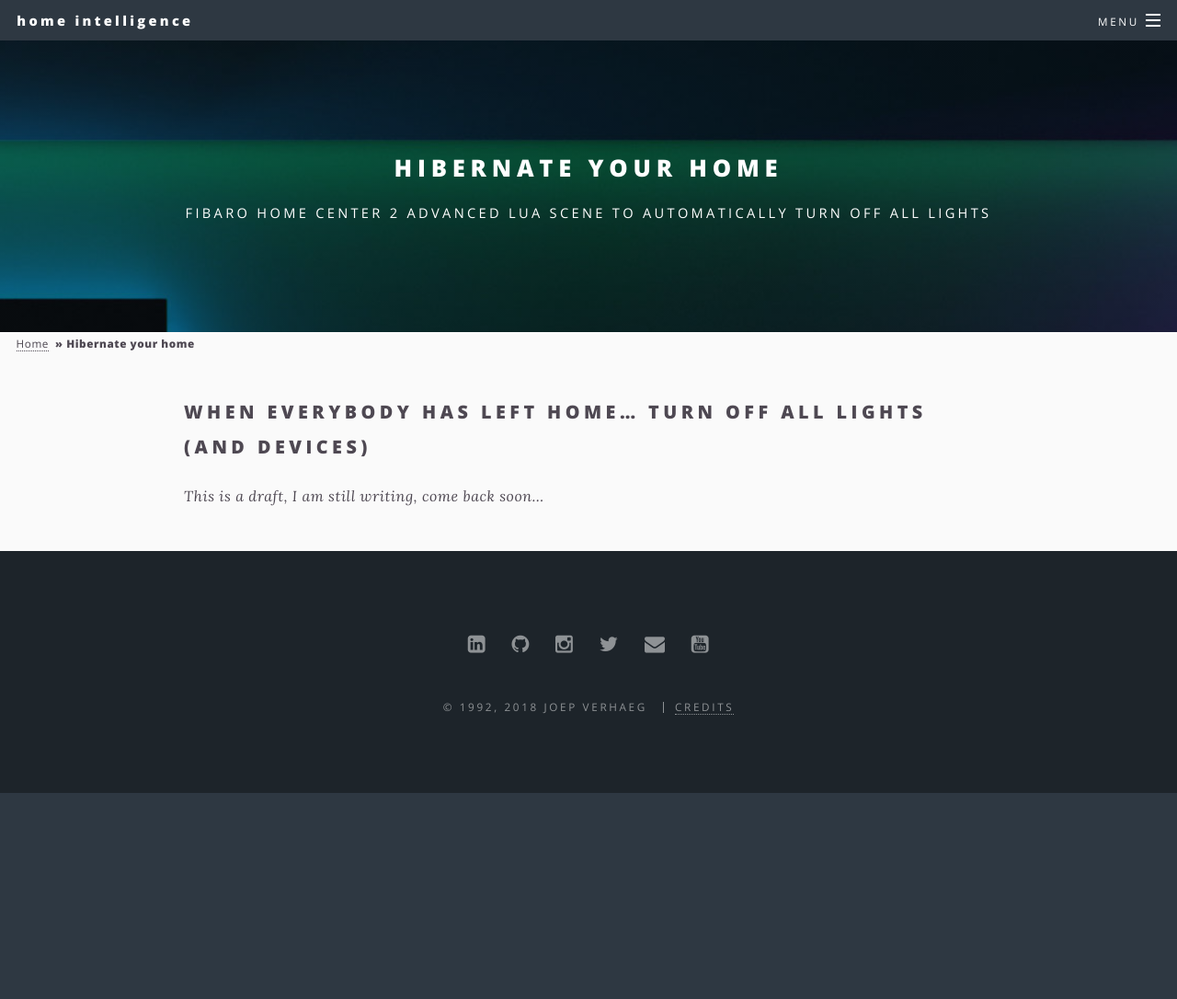
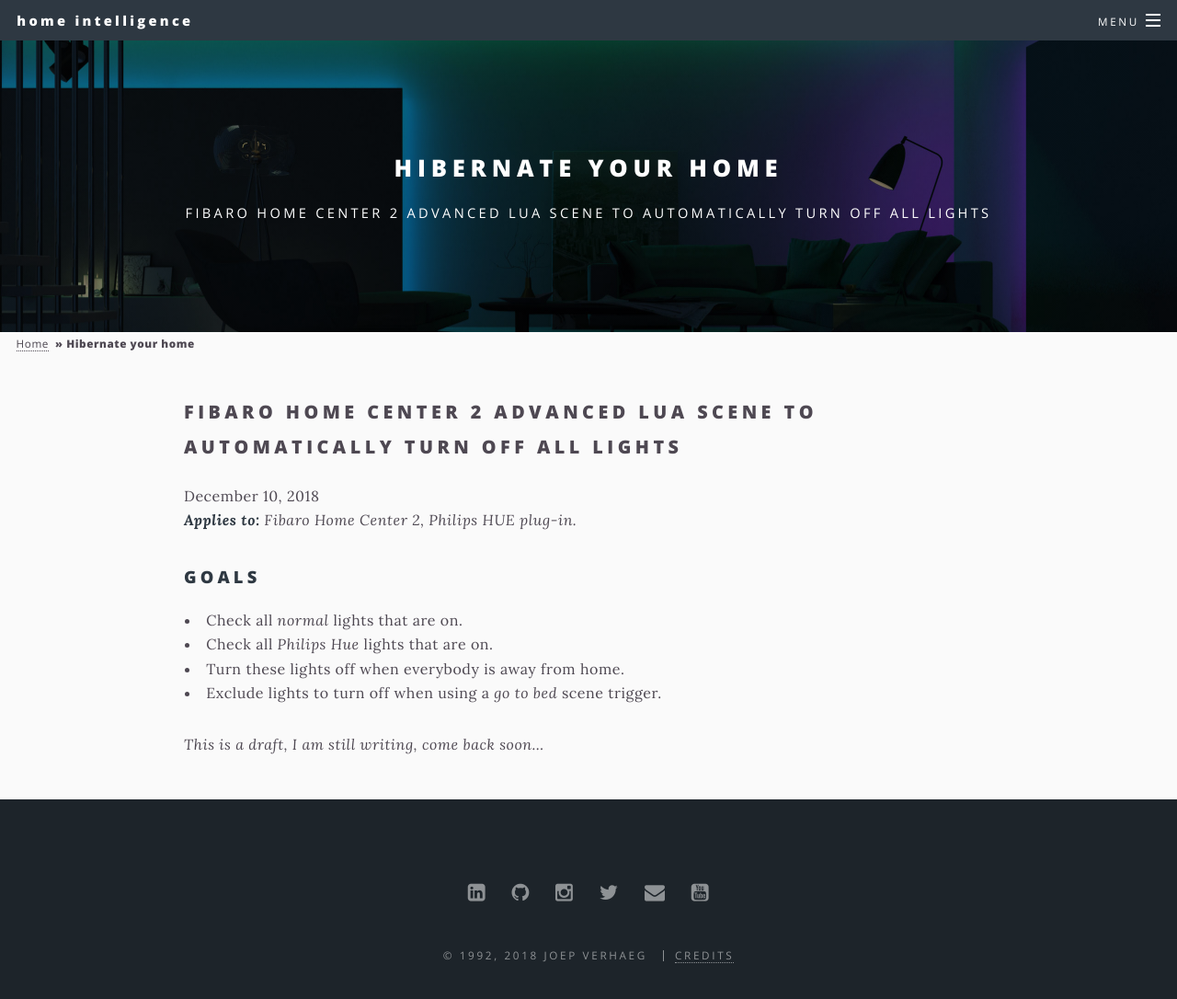
Before and after one commit to joepv/joepv.github.io, a Jekyll site: the page built from _pages/hibernate.md, in a window 1280 px wide and 1133 px high. Shown: the top 1086 px of the window at 92% size. Built offline with Jekyll 4.4.1, drawn with Linux system fonts in a browser that asks for light colours.

Commit message:
Draft: hibernate your home, goals set.

```diff
--- a/_pages/hibernate.md
+++ b/_pages/hibernate.md
@@ -7,6 +7,16 @@
 background-image: aurora-scene.jpg
 ---
 
-# When everybody has left home... turn off all lights (and devices)
+# Fibaro Home Center 2 advanced LUA scene to automatically turn off all lights
+
+December 10, 2018
+_**Applies to:** Fibaro Home Center 2, Philips HUE plug-in._
+
+## Goals
+
+* Check all _normal_ lights that are on.
+* Check all _Philips Hue_ lights that are on.
+* Turn these lights off when everybody is away from home.
+* Exclude lights to turn off when using a _go to bed_ scene trigger.
 
 _This is a draft, I am still writing, come back soon..._
```
